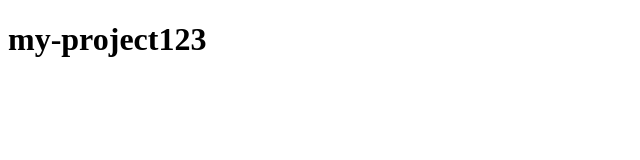
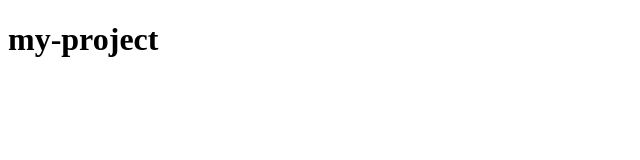
Before and after one commit to Podpalii/my-project, a plain HTML site: page index.html in a window 1280 px wide. Shown: the full height of the page, 0-640 px from the left. Drawn offline with Linux system fonts and the light colour scheme.

Commit message:
title was changed

```diff
--- a/index.html
+++ b/index.html
@@ -7,6 +7,6 @@
     <title>my-project</title>
 </head>
 <body>
-    <h1>my-project123</h1>
+    <h1>my-project</h1>
 </body>
 </html>
```
